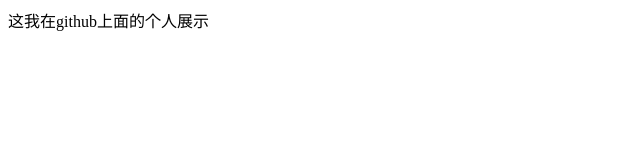
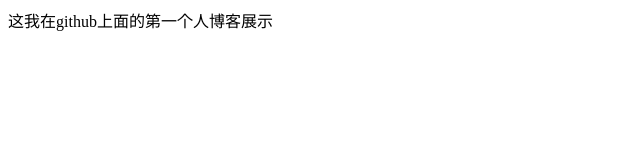
Before and after one commit to lqijian/lqijian.github.io, a plain HTML site: page index.html in a window 1280 px wide. Shown: the whole page, without its empty margins (0-640 px from the left). Drawn offline with Linux system fonts and the light colour scheme.

Commit message:
Update index.html

```diff
--- a/index.html
+++ b/index.html
@@ -2,6 +2,6 @@
   <head>
   </head>
   <body>
-    这我在github上面的个人展示
+    这我在github上面的第一个人博客展示
   </body>
 </html>
```
